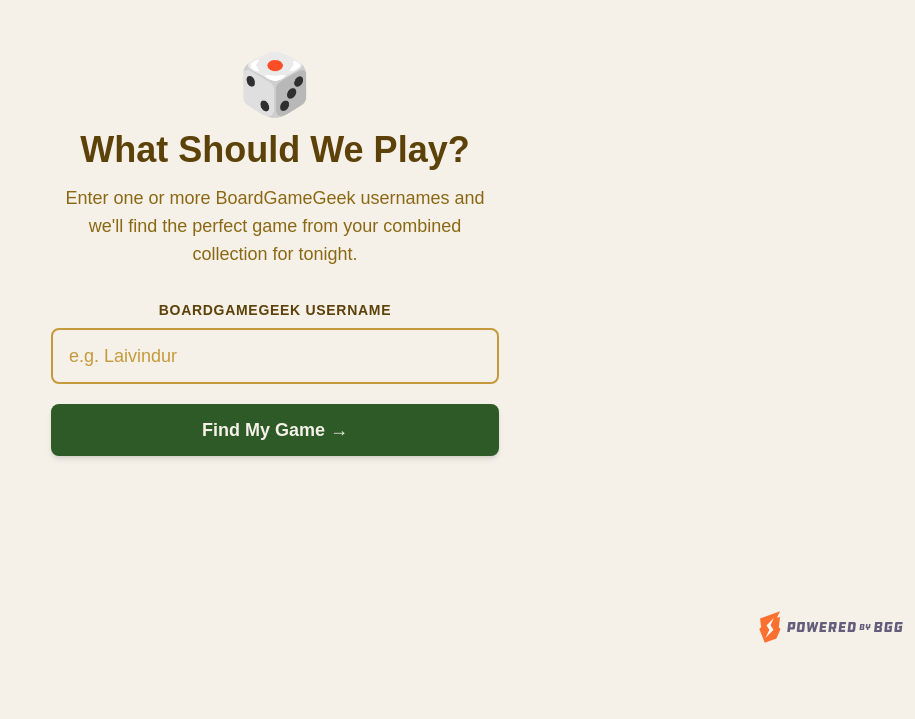
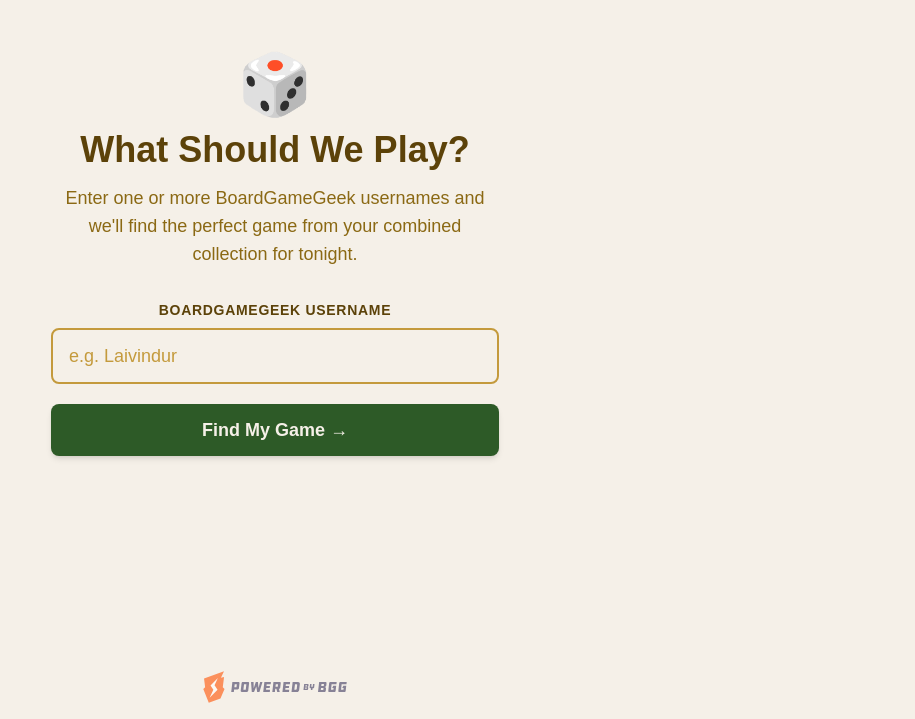
Before and after one commit to Differ3nce/board-game-decision-tree, a Next.js app: page / in a window 1280 px wide. Shown: the part 145-864 px from the top of the page, without its empty margins (365-1280 px from the left). Built offline with nearby package versions, Linux system fonts and the light colour scheme.

Commit message:
Move BGG logo to bottom of page flow instead of fixed overlay

```diff
--- a/app/layout.tsx
+++ b/app/layout.tsx
@@ -14,14 +14,14 @@ export default function RootLayout({
   return (
     <html lang="en">
       <body className="antialiased">
-        <div className="pb-14">{children}</div>
-        <footer className="fixed bottom-3 right-3 z-10">
+        {children}
+        <footer className="flex justify-center py-4">
           <a href="https://boardgamegeek.com" target="_blank" rel="noopener noreferrer">
             {/* eslint-disable-next-line @next/next/no-img-element */}
             <img
               src="/powered-by-bgg-rgb.svg"
               alt="Powered by BoardGameGeek"
-              className="h-8 w-auto opacity-80 hover:opacity-100 transition-opacity"
+              className="h-8 w-auto opacity-60 hover:opacity-100 transition-opacity"
             />
           </a>
         </footer>
```
